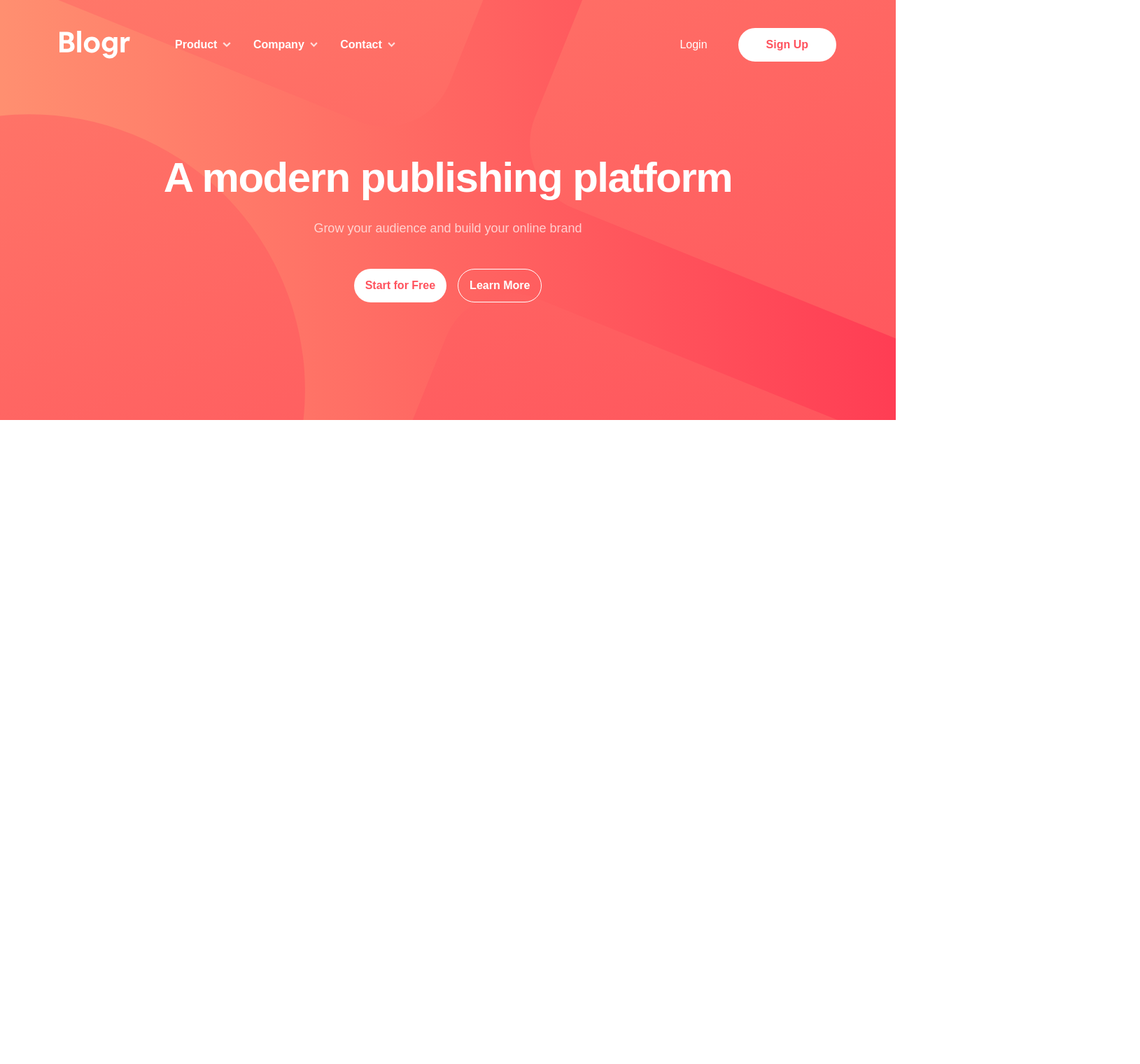
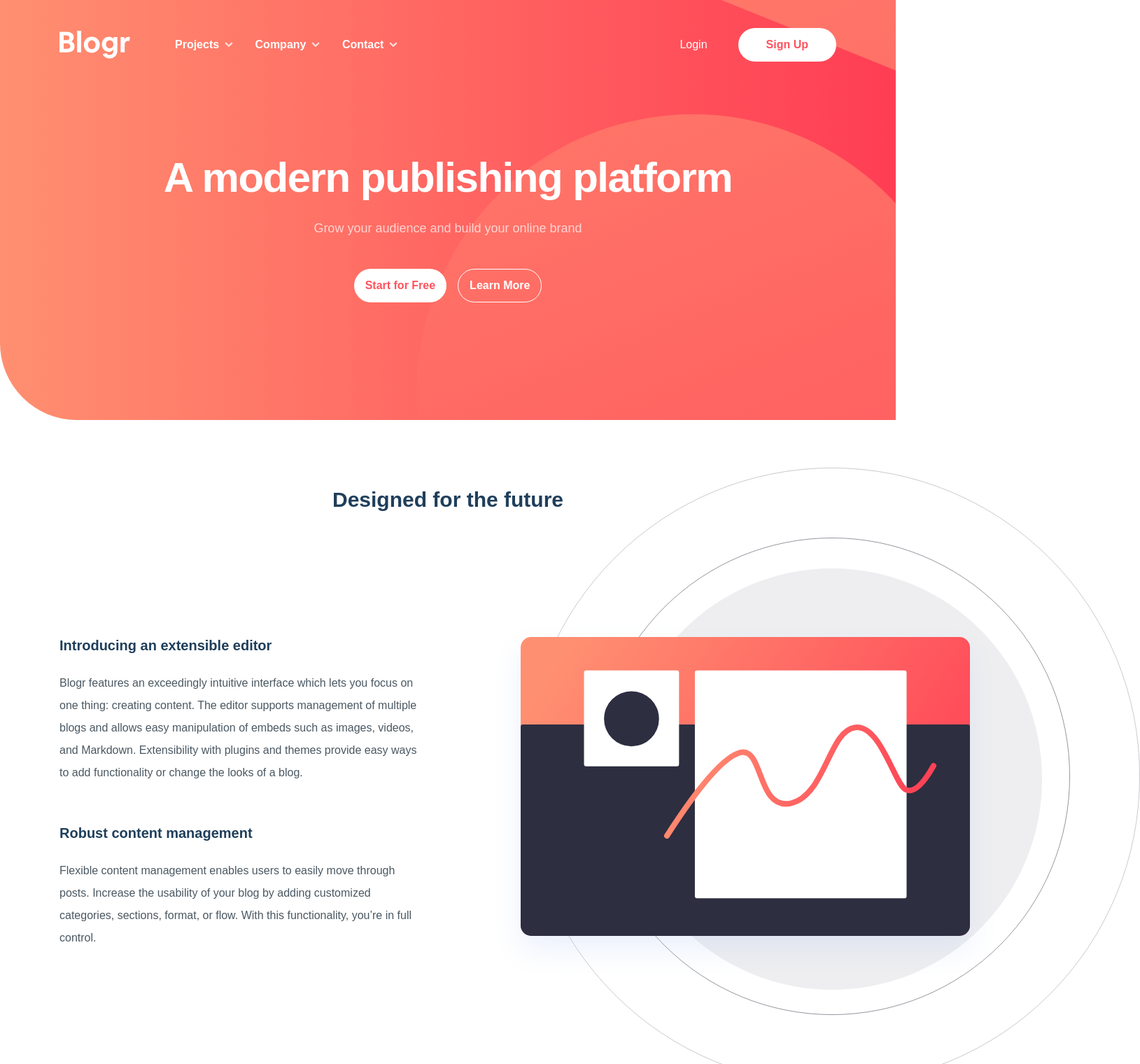
Before and after one commit to utkucanyilmaz/frontendmentor-challenges, a React (Create React App) app: page / in a window 1280 px wide. Shown: the top 1520 px of the page at 70% size, 1629 px wide, since content can reach past the window. Before the commit the page ends 800 px from the top, so only its background shows below. Built offline with nearby package versions, Linux system fonts and the light colour scheme.

Commit message:
add design section

```diff
--- /dev/null
+++ b/jsconfig.json
@@ -0,0 +1,5 @@
+{
+  "compilerOptions": {
+    "baseUrl": "./src"
+  }
+}
--- a/src/App.js
+++ b/src/App.js
@@ -1,15 +1,19 @@
-import Header from "./components/Header";
-import Hero from "./components/Hero";
+import Header from "components/Header";
+import Hero from "components/Hero";
+import Design from "components/Design";
+import Mobile from "components/Mobile";
 
 function App() {
   return (
     <>
       <div className="h-[600px] bg-gradient-to-r from-gr-very-light-red to-gr-light-red rounded-bl-[110px] ">
-        <div className="h-full bg-[url(./images/bg-pattern-intro-desktop.svg)] bg-center bg-no-repeat ">
+        <div className="h-full bg-[url(images/bg-pattern-intro-desktop.svg)] bg-no-repeat bg-[0]">
           <Header />
           <Hero />
         </div>
       </div>
+      <Design />
+      <Mobile />
     </>
   );
 }
--- /dev/null
+++ b/src/components/Design.js
@@ -0,0 +1,41 @@
+import Title from "./ui/Title";
+import Paragraph from "./ui/Paragraph";
+
+export default function Design() {
+  return (
+    <section className="container mx-auto py-18 mb-20">
+      <h2 className="text-3xl font-semibold text-very-dark-blue text-center font-overpass pt-24">
+        Designed for the future
+      </h2>
+      <div className="grid grid-cols-2">
+        <div className="py-44 flex flex-col gap-y-14 place-content-center">
+          <div className="flex flex-col gap-y-6 max-w-lg">
+            <Title>Introducing an extensible editor</Title>
+            <Paragraph>
+              Blogr features an exceedingly intuitive interface which lets you
+              focus on one thing: creating content. The editor supports
+              management of multiple blogs and allows easy manipulation of
+              embeds such as images, videos, and Markdown. Extensibility with
+              plugins and themes provide easy ways to add functionality or
+              change the looks of a blog.
+            </Paragraph>
+          </div>
+          <div className="flex flex-col gap-y-6 max-w-lg">
+            <Title>Robust content management</Title>
+            <Paragraph>
+              Flexible content management enables users to easily move through
+              posts. Increase the usability of your blog by adding customized
+              categories, sections, format, or flow. With this functionality,
+              you’re in full control.
+            </Paragraph>
+          </div>
+        </div>
+
+        <div
+          className="relative  before:bg-hero before:bg-no-repeat
+        before:absolute before:bg-center before:w-[925px] before:h-[882px] before:left-16 before:-top-16"
+        ></div>
+      </div>
+    </section>
+  );
+}
--- a/src/components/Header.js
+++ b/src/components/Header.js
@@ -1,5 +1,6 @@
-import logo from "../images/logo.svg";
-import lightArrow from "../images/icon-arrow-light.svg";
+import logo from "images/logo.svg";
+import NavItem from "./ui/NavItem";
+import Button from "./ui/Button";
 
 export default function Header() {
   return (
@@ -9,57 +10,19 @@ export default function Header() {
           <img src={logo} alt="" />
         </a>
 
-        <nav>
-          <ul className="flex items-center justify-center gap-x-8 text-white">
-            <li className="group">
-              <a
-                href="#"
-                className="flex items-center text-center gap-x-2 group-hover:underline font-semibold"
-              >
-                Product
-                <img
-                  className="h-2 w-auto transition-transform transform group-hover:rotate-180"
-                  src={lightArrow}
-                  alt=""
-                />
-              </a>
-            </li>
-            <li className="group">
-              <a
-                href="#"
-                className="flex  items-center text-center gap-x-2 group-hover:underline font-semibold"
-              >
-                Company
-                <img
-                  className="h-2 w-auto transition-transform transform group-hover:rotate-180"
-                  src={lightArrow}
-                  alt=""
-                />
-              </a>
-            </li>
-            <li className="group">
-              <a
-                href="#"
-                className="flex items-center text-center gap-x-2 group-hover:underline font-semibold"
-              >
-                Contact
-                <img
-                  className="h-2 w-auto transition-transform transform group-hover:rotate-180"
-                  src={lightArrow}
-                  alt=""
-                />
-              </a>
-            </li>
-          </ul>
+        <nav className="flex items-center justify-center gap-x-8 text-white">
+          <NavItem>Projects</NavItem>
+          <NavItem>Company</NavItem>
+          <NavItem>Contact</NavItem>
         </nav>
       </div>
       <div className="flex gap-x-8 items-center ">
         <a href="#" className="text-white hover:underline px-3 py-2">
           Login
         </a>
-        <button className="bg-white text-light-red font-semibold px-10 py-3 rounded-full leading-4 text-center h-12 hover:bg-very-light-red hover:text-white transition-colors">
+        <Button className="px-10 bg-white hover:bg-very-light-red hover:text-white text-light-red">
           Sign Up
-        </button>
+        </Button>
       </div>
     </header>
   );
--- a/src/components/Hero.js
+++ b/src/components/Hero.js
@@ -1,3 +1,4 @@
+import Button from "./ui/Button";
 export default function Hero() {
   return (
     <>
@@ -9,12 +10,12 @@ export default function Hero() {
           Grow your audience and build your online brand
         </p>
         <div className="mt-4 flex gap-x-4">
-          <button className="bg-white text-light-red font-semibold px-4 py-3 rounded-full leading-4 text-center h-12 hover:bg-very-light-red hover:text-white transition-colors ">
+          <Button className="px-4 bg-white text-light-red hover:bg-very-light-red hover:text-white">
             Start for Free
-          </button>
-          <button className="bg-transparent text-white border border-white font-semibold px-4 py-3 rounded-full leading-4 text-center h-12 hover:bg-white hover:text-very-light-red transition-colors ">
+          </Button>
+          <Button className="px-4 bg-transparent border border-white text-white hover:bg-white hover:text-very-light-red">
             Learn More
-          </button>
+          </Button>
         </div>
       </section>
     </>
--- /dev/null
+++ b/src/components/ui/Button.js
@@ -0,0 +1,9 @@
+export default function Button({ children, className = "" }) {
+  return (
+    <button
+      className={`font-semibold py-3 rounded-full leading-4 text-center h-12 transition-colors ${className}`}
+    >
+      {children}
+    </button>
+  );
+}
--- /dev/null
+++ b/src/components/ui/NavItem.js
@@ -0,0 +1,28 @@
+import { useState } from "react";
+import lightArrow from "images/icon-arrow-light.svg";
+
+export default function NavItem({ children }) {
+  const [arrow, setArrow] = useState(false);
+
+  function handleDropdown() {
+    setArrow(current => !current);
+    console.log(arrow);
+  }
+  return (
+    <div onClick={handleDropdown}>
+      <a
+        href="#"
+        className="flex items-center text-center gap-x-2 hover:underline font-semibold"
+      >
+        {children}
+        <img
+          className={`h-2 w-auto transition-transform ${
+            arrow ? "rotate-180" : ""
+          }`}
+          src={lightArrow}
+          alt=""
+        />
+      </a>
+    </div>
+  );
+}
--- /dev/null
+++ b/src/components/ui/Paragraph.js
@@ -0,0 +1,7 @@
+export default function Paragraph({ children }) {
+  return (
+    <p className="text-very-dark-grayish-blue font-overpass leading-8">
+      {children}
+    </p>
+  );
+}
--- /dev/null
+++ b/src/components/ui/Title.js
@@ -0,0 +1,7 @@
+export default function Title({ children }) {
+  return (
+    <h3 className="text-xl font-semibold text-very-dark-blue font-overpass">
+      {children}
+    </h3>
+  );
+}
--- a/src/index.css
+++ b/src/index.css
@@ -5,5 +5,5 @@
 @import url("https://fonts.googleapis.com/css2?family=Overpass:wght@300;600&family=Ubuntu:wght@400;500;700&display=swap");
 
 body {
-  @apply font-ubuntu antialiased;
+  @apply font-ubuntu antialiased overflow-x-hidden;
 }
--- a/tailwind.config.js
+++ b/tailwind.config.js
@@ -3,6 +3,11 @@ module.exports = {
   content: ["./src/**/*.{js,jsx,ts,tsx}"],
   theme: {
     extend: {
+      backgroundImage: {
+        hero: "url('../src/images/illustration-editor-desktop.svg')",
+        phones: "url('../src/images/illustration-phones.svg')",
+        circle: "url('../src/images/bg-pattern-circles.svg')",
+      },
       screens: {
         sm: "375px",
         xl: "1110px",
@@ -12,12 +17,12 @@ module.exports = {
         "very-light-red": "hsl(355, 100%, 74%)",
         "very-dark-blue": "hsl(208,49%,24%)",
         "grayish-blue": "hsl(240, 2%, 79%)",
-        "very-dark-grayis-blue": "hsl(207, 13%, 34%)",
+        "very-dark-grayish-blue": "hsl(207, 13%, 34%)",
         "very-dark-black-blue": "hsl(240, 10%, 16%)",
         "gr-very-light-red": "hsl(13,100%,72%)",
         "gr-light-red": "hsl(353, 100%, 62%)",
         "gr-very-dark-gray-blue": "hsl(237, 17%, 21%)",
-        "gr-very-dark-desaturared-blue": "hsl(237, 23%, 32%)",
+        "gr-very-dark-desaturated-blue": "hsl(237, 23%, 32%)",
       },
 
       fontFamily: {
```
